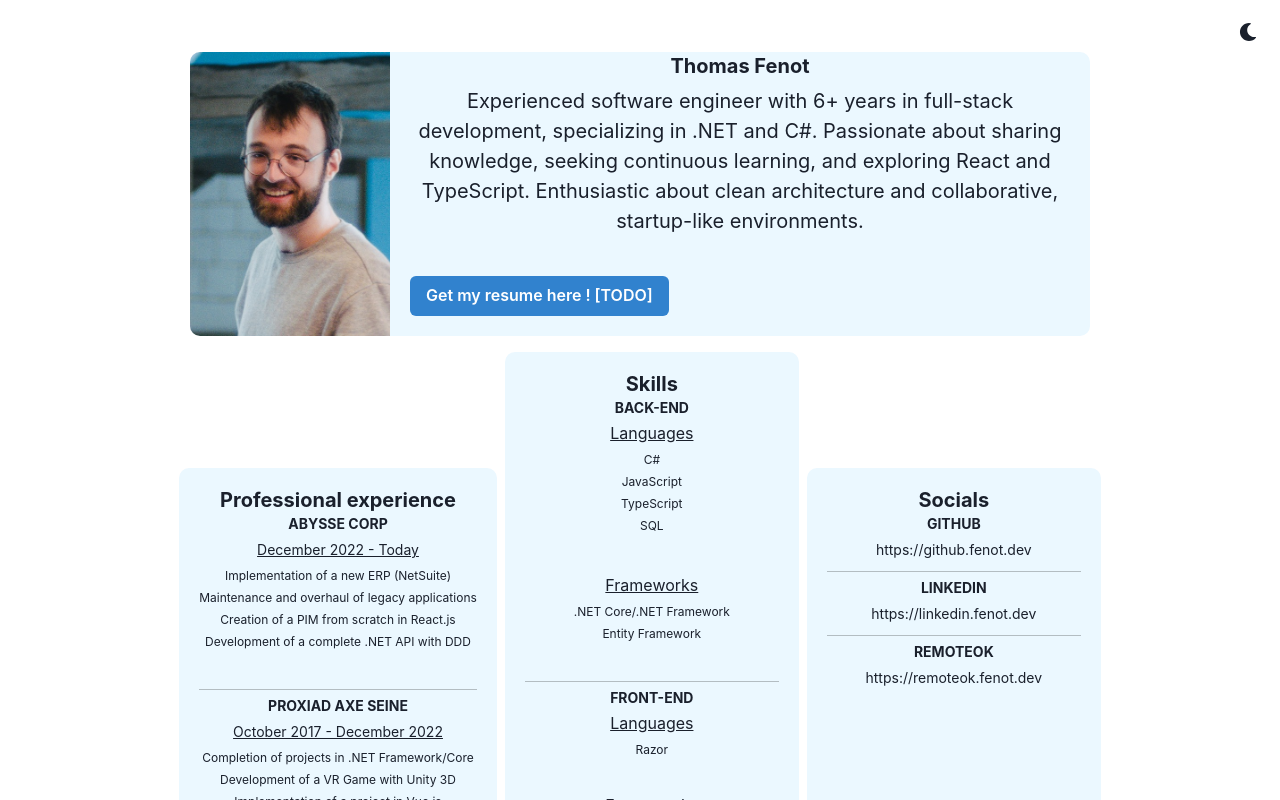
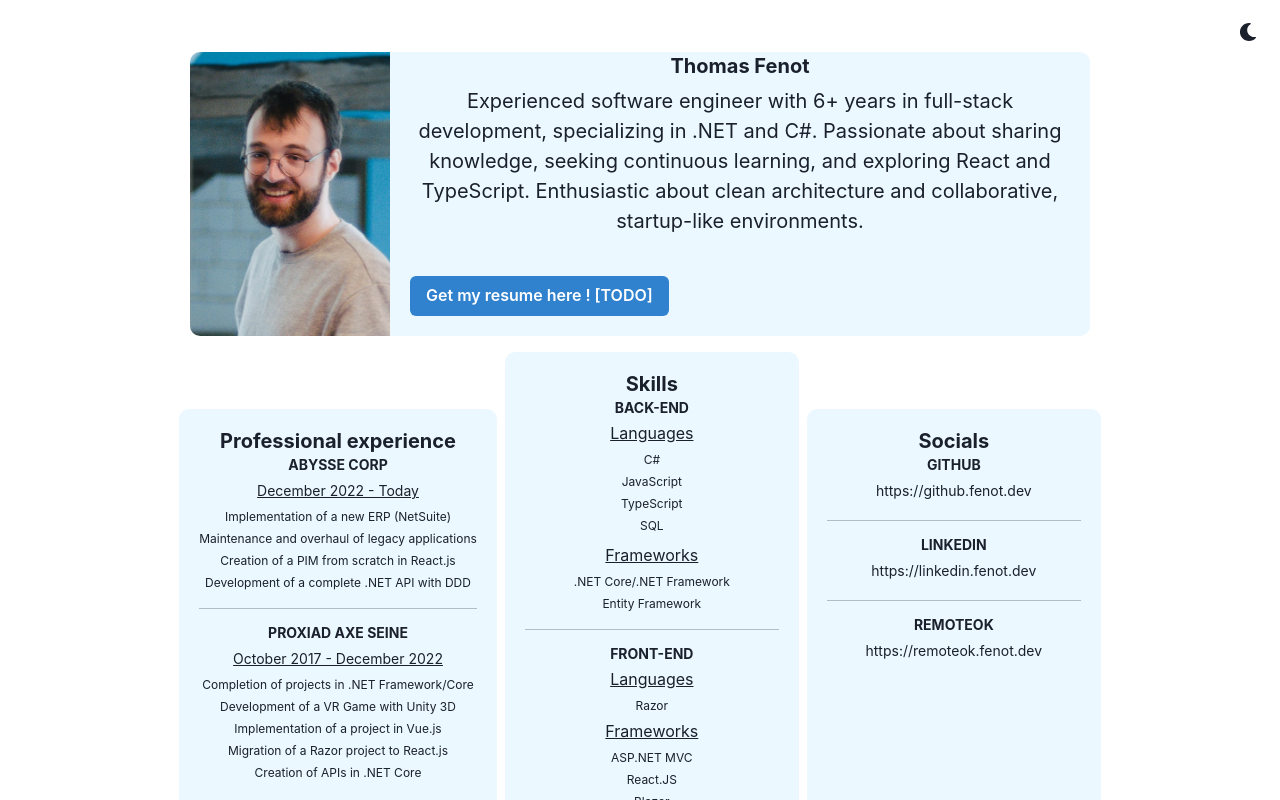
Before and after one commit to ThomasFenot/portfolio-ts, a React (Create React App) app: page / in a window 1280 px wide. Shown: the top 800 px of the page. Built offline with nearby package versions, Linux system fonts and the light colour scheme.

Commit message:
Delete br in display card

```diff
--- a/src/components/Cards/DisplayCard.tsx
+++ b/src/components/Cards/DisplayCard.tsx
@@ -25,7 +25,7 @@ export const DisplayCard = ({ header, content, isCardWithLink =false }: DisplayC
       <Heading size="md">{header}</Heading>
     </CardHeader>
     <CardBody>
-      <Stack divider={<StackDivider borderColor='blackAlpha.400' />} spacing="2">
+      <Stack divider={<StackDivider borderColor='blackAlpha.400' />} spacing="4">
         {/* Maybe there is a better way to do this... */}
         {content.map((element) => (
           <Box>
@@ -43,11 +43,10 @@ export const DisplayCard = ({ header, content, isCardWithLink =false }: DisplayC
                   <Link href={element} key={index} pt="2" fontSize="sm">
                     {element}
                   </Link> :
-                   <Text key={index} pt="1" fontSize="xs">
+                  <Text key={index} pt="1" fontSize="xs">
                    {element}
-                 </Text>
+                  </Text>
                 ))}
-                <br />
               </>
             ))}
           </Box>
```
